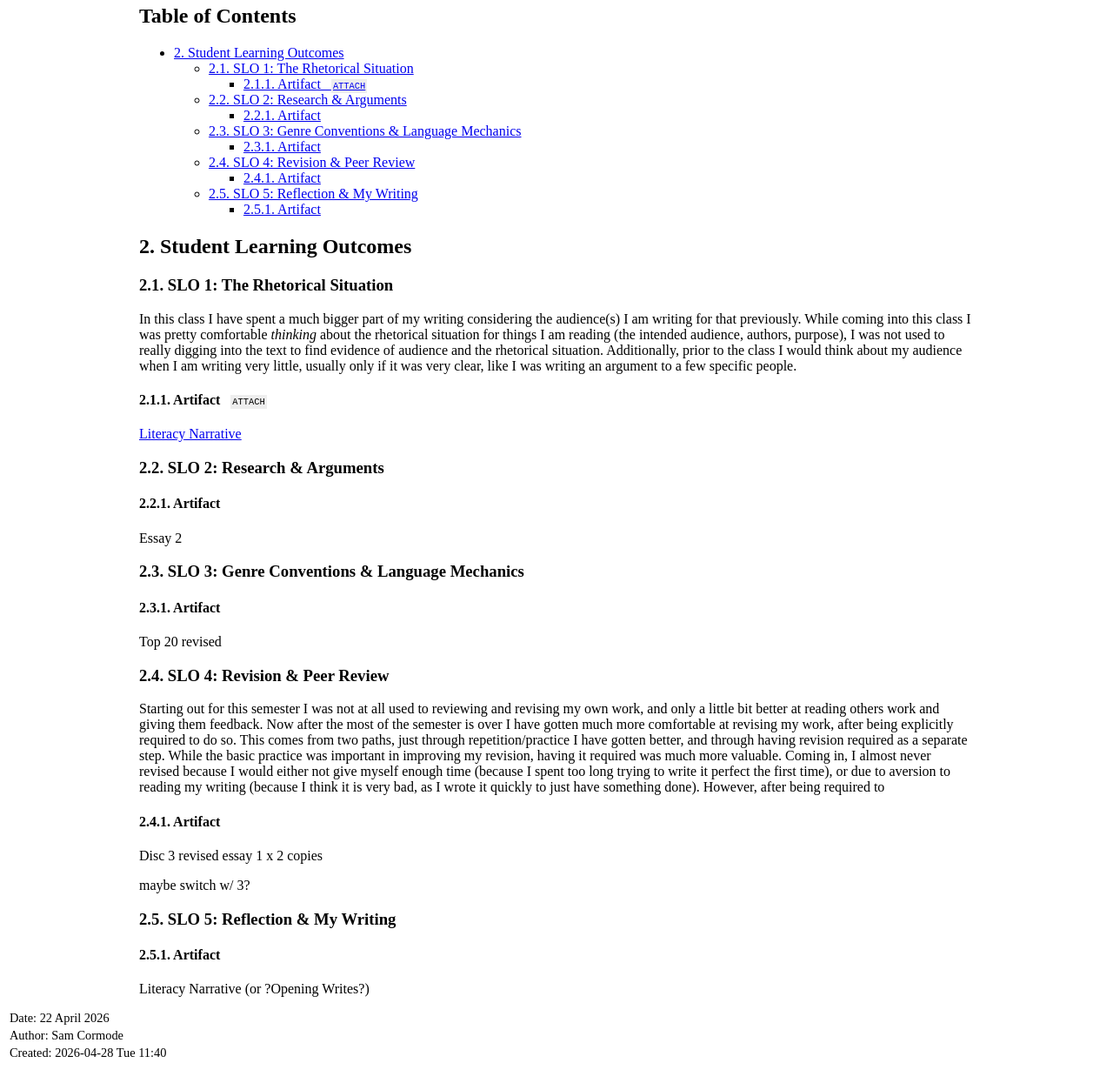
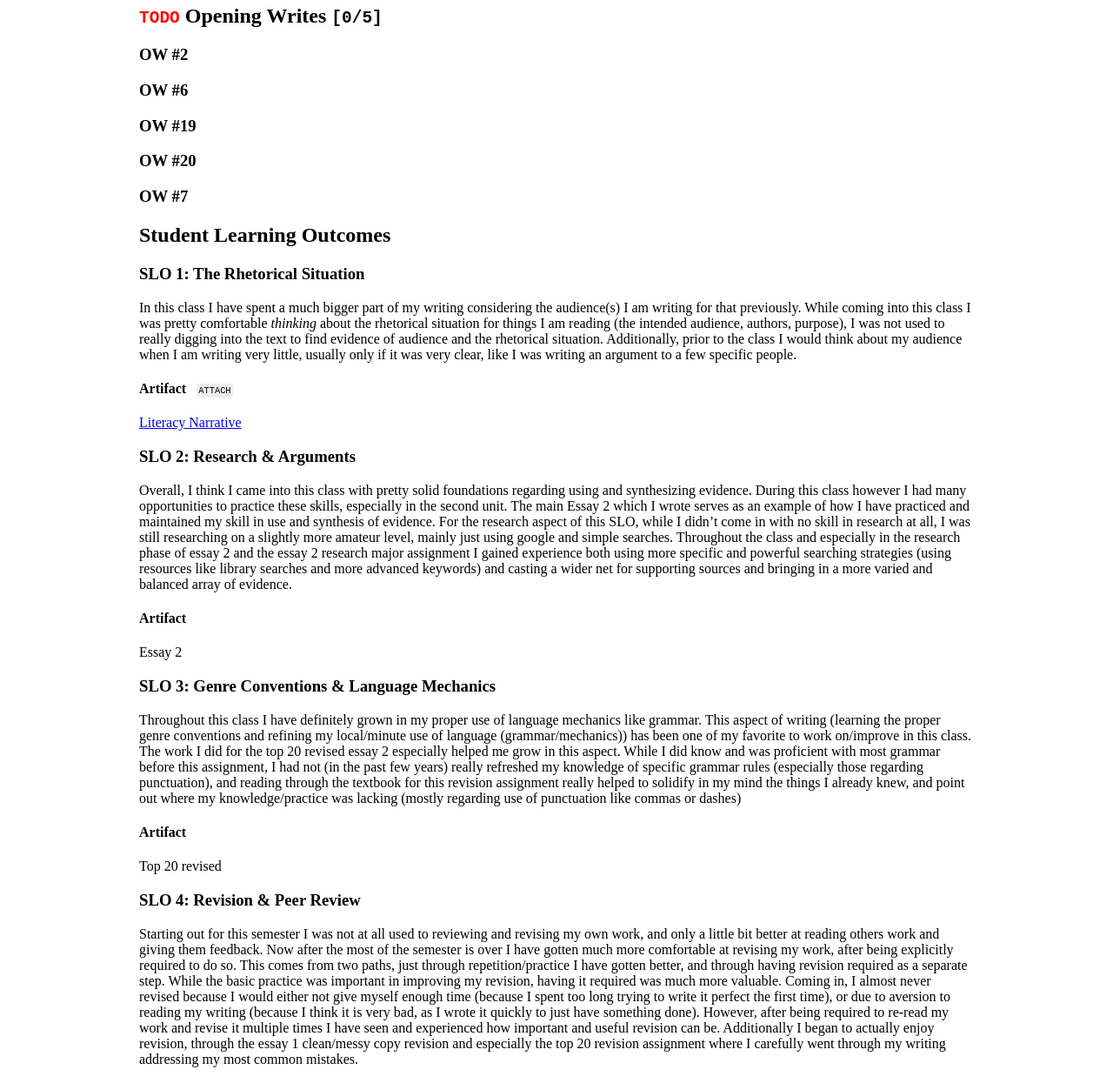
Before and after one commit to samc-arizona/samc-arizona.github.io, a plain HTML site: page engl109H-portfolio/disc-7.html in a window 1280 px wide. Shown: the part 73-1318 px from the top of the page at 87% size. Drawn offline with Linux system fonts and the light colour scheme.

Commit message:
update disc-7 to basically full

```diff
--- a/engl109H-portfolio/disc-7.html
+++ b/engl109H-portfolio/disc-7.html
@@ -3,7 +3,7 @@
 "http://www.w3.org/TR/xhtml1/DTD/xhtml1-strict.dtd">
 <html xmlns="http://www.w3.org/1999/xhtml" lang="en" xml:lang="en">
 <head>
-<!-- 2026-04-28 Tue 11:40 -->
+<!-- 2026-05-03 Sun 19:07 -->
 <meta http-equiv="Content-Type" content="text/html;charset=utf-8" />
 <meta name="viewport" content="width=device-width, initial-scale=1" />
 <title>5 SLOs and Artifacts Map</title>
@@ -197,120 +197,109 @@
 </head>
 <body>
 <div id="content" class="content">
-<h1 class="title">Portfolio</h1>
-<div id="table-of-contents" role="doc-toc">
-<h2>Table of Contents</h2>
-<div id="text-table-of-contents" role="doc-toc">
-<ul>
-<li><a href="#orgaa1e7f0">2. Student Learning Outcomes</a>
-<ul>
-<li><a href="#org826966b">2.1. SLO 1: The Rhetorical Situation</a>
-<ul>
-<li><a href="#orga02a58c">2.1.1. Artifact&nbsp;&nbsp;&nbsp<span class="tag"><span class="ATTACH">ATTACH</span></span></a></li>
-</ul>
-</li>
-<li><a href="#org15d5d18">2.2. SLO 2: Research &amp; Arguments</a>
-<ul>
-<li><a href="#orgd3f801a">2.2.1. Artifact</a></li>
-</ul>
-</li>
-<li><a href="#org16c728e">2.3. SLO 3: Genre Conventions &amp; Language Mechanics</a>
-<ul>
-<li><a href="#org26a6ab0">2.3.1. Artifact</a></li>
-</ul>
-</li>
-<li><a href="#orgb2f8543">2.4. SLO 4: Revision &amp; Peer Review</a>
-<ul>
-<li><a href="#orgc081ede">2.4.1. Artifact</a></li>
-</ul>
-</li>
-<li><a href="#org79e90da">2.5. SLO 5: Reflection &amp; My Writing</a>
-<ul>
-<li><a href="#orgf94646e">2.5.1. Artifact</a></li>
-</ul>
-</li>
-</ul>
-</li>
-</ul>
+<h1 class="title">5 SLOs and Artifacts Map</h1>
+<div id="outline-container-org4c2edb6" class="outline-2">
+<h2 id="org4c2edb6"><span class="todo TODO">TODO</span> Opening Writes <code>[0/5]</code></h2>
+<div class="outline-text-2" id="text-org4c2edb6">
+</div>
+<div id="outline-container-org9fb9cf5" class="outline-3">
+<h3 id="org9fb9cf5">OW #2</h3>
+</div>
+<div id="outline-container-orgb6ff3a2" class="outline-3">
+<h3 id="orgb6ff3a2">OW #6</h3>
+</div>
+<div id="outline-container-org5569854" class="outline-3">
+<h3 id="org5569854">OW #19</h3>
+</div>
+<div id="outline-container-org755828f" class="outline-3">
+<h3 id="org755828f">OW #20</h3>
+</div>
+<div id="outline-container-org56fd799" class="outline-3">
+<h3 id="org56fd799">OW #7</h3>
 </div>
 </div>
-<div id="outline-container-orgaa1e7f0" class="outline-2">
-<h2 id="orgaa1e7f0"><span class="section-number-2">2.</span> Student Learning Outcomes</h2>
-<div class="outline-text-2" id="text-2">
+<div id="outline-container-org7a06d6b" class="outline-2">
+<h2 id="org7a06d6b">Student Learning Outcomes</h2>
+<div class="outline-text-2" id="text-org7a06d6b">
 </div>
-<div id="outline-container-org826966b" class="outline-3">
-<h3 id="org826966b"><span class="section-number-3">2.1.</span> SLO 1: The Rhetorical Situation</h3>
-<div class="outline-text-3" id="text-2-1">
+<div id="outline-container-org50af432" class="outline-3">
+<h3 id="org50af432">SLO 1: The Rhetorical Situation</h3>
+<div class="outline-text-3" id="text-org50af432">
 <p>
 In this class I have spent a much bigger part of my writing considering the audience(s) I am writing for that previously. While coming into this class I was pretty comfortable <i>thinking</i> about the rhetorical situation for things I am reading (the intended audience, authors, purpose), I was not used to really digging into the text to find evidence of audience and the rhetorical situation. Additionally, prior to the class I would think about my audience when I am writing very little, usually only if it was very clear, like I was writing an argument to a few specific people.
 </p>
 </div>
-<div id="outline-container-orga02a58c" class="outline-4">
-<h4 id="orga02a58c"><span class="section-number-4">2.1.1.</span> Artifact&nbsp;&nbsp;&nbsp<span class="tag"><span class="ATTACH">ATTACH</span></span></h4>
-<div class="outline-text-4" id="text-2-1-1">
+<div id="outline-container-org0638acf" class="outline-4">
+<h4 id="org0638acf">Artifact&nbsp;&nbsp;&nbsp<span class="tag"><span class="ATTACH">ATTACH</span></span></h4>
+<div class="outline-text-4" id="text-org0638acf">
 <p>
 <a href="file:///home/sam/org/.attach/26/5459a3-b2b2-4b63-96d9-1610a08c9811/clean-draft.pdf">Literacy Narrative</a>
 </p>
 </div>
 </div>
 </div>
-<div id="outline-container-org15d5d18" class="outline-3">
-<h3 id="org15d5d18"><span class="section-number-3">2.2.</span> SLO 2: Research &amp; Arguments</h3>
-<div class="outline-text-3" id="text-2-2">
+<div id="outline-container-org9238f5a" class="outline-3">
+<h3 id="org9238f5a">SLO 2: Research &amp; Arguments</h3>
+<div class="outline-text-3" id="text-org9238f5a">
+<p>
+Overall, I think I came into this class with pretty solid foundations regarding using and synthesizing evidence. During this class however I had many opportunities to practice these skills, especially in the second unit. The main Essay 2 which I wrote serves as an example of how I have practiced and maintained my skill in use and synthesis of evidence. For the research aspect of this SLO, while I didn&rsquo;t come in with no skill in research at all, I was still researching on a slightly more amateur level, mainly just using google and simple searches. Throughout the class and especially in the research phase of essay 2 and the essay 2 research major assignment I gained experience both using more specific and powerful searching strategies (using resources like library searches and more advanced keywords) and casting a wider net for supporting sources and bringing in a more varied and balanced array of evidence.
+</p>
 </div>
-<div id="outline-container-orgd3f801a" class="outline-4">
-<h4 id="orgd3f801a"><span class="section-number-4">2.2.1.</span> Artifact</h4>
-<div class="outline-text-4" id="text-2-2-1">
+<div id="outline-container-org3f6d880" class="outline-4">
+<h4 id="org3f6d880">Artifact</h4>
+<div class="outline-text-4" id="text-org3f6d880">
 <p>
 Essay 2
 </p>
 </div>
 </div>
 </div>
-<div id="outline-container-org16c728e" class="outline-3">
-<h3 id="org16c728e"><span class="section-number-3">2.3.</span> SLO 3: Genre Conventions &amp; Language Mechanics</h3>
-<div class="outline-text-3" id="text-2-3">
+<div id="outline-container-org2652596" class="outline-3">
+<h3 id="org2652596">SLO 3: Genre Conventions &amp; Language Mechanics</h3>
+<div class="outline-text-3" id="text-org2652596">
+<p>
+Throughout this class I have definitely grown in my proper use of language mechanics like grammar. This aspect of writing (learning the proper genre conventions and refining my local/minute use of language (grammar/mechanics)) has been one of my favorite to work on/improve in this class. The work I did for the top 20 revised essay 2 especially helped me grow in this aspect. While I did know and was proficient with most grammar before this assignment, I had not (in the past few years) really refreshed my knowledge of specific grammar rules (especially those regarding punctuation), and reading through the textbook for this revision assignment really helped to solidify in my mind the things I already knew, and point out where my knowledge/practice was lacking (mostly regarding use of punctuation like commas or dashes)
+</p>
 </div>
-<div id="outline-container-org26a6ab0" class="outline-4">
-<h4 id="org26a6ab0"><span class="section-number-4">2.3.1.</span> Artifact</h4>
-<div class="outline-text-4" id="text-2-3-1">
+<div id="outline-container-orgcc95081" class="outline-4">
+<h4 id="orgcc95081">Artifact</h4>
+<div class="outline-text-4" id="text-orgcc95081">
 <p>
 Top 20 revised
 </p>
 </div>
 </div>
 </div>
-<div id="outline-container-orgb2f8543" class="outline-3">
-<h3 id="orgb2f8543"><span class="section-number-3">2.4.</span> SLO 4: Revision &amp; Peer Review</h3>
-<div class="outline-text-3" id="text-2-4">
+<div id="outline-container-org8c80e21" class="outline-3">
+<h3 id="org8c80e21">SLO 4: Revision &amp; Peer Review</h3>
+<div class="outline-text-3" id="text-org8c80e21">
 <p>
-Starting out for this semester I was not at all used to reviewing and revising my own work, and only a little bit better at reading others work and giving them feedback.
-Now after the most of the semester is over I have gotten much more comfortable at revising my work, after being explicitly required to do so.
-This comes from two paths, just through repetition/practice I have gotten better, and through having revision required as a separate step. While the basic practice was important in improving my revision, having it required was much more valuable. Coming in, I almost never revised because I would either not give myself enough time (because I spent too long trying to write it perfect the first time), or due to aversion to reading my writing (because I think it is very bad, as I wrote it quickly to just have something done). However, after being required to
+Starting out for this semester I was not at all used to reviewing and revising my own work, and only a little bit better at reading others work and giving them feedback. Now after the most of the semester is over I have gotten much more comfortable at revising my work, after being explicitly required to do so.
+This comes from two paths, just through repetition/practice I have gotten better, and through having revision required as a separate step. While the basic practice was important in improving my revision, having it required was much more valuable. Coming in, I almost never revised because I would either not give myself enough time (because I spent too long trying to write it perfect the first time), or due to aversion to reading my writing (because I think it is very bad, as I wrote it quickly to just have something done). However, after being required to re-read my work and revise it multiple times I have seen and experienced how important and useful revision can be. Additionally I began to actually enjoy revision, through the essay 1 clean/messy copy revision and especially the top 20 revision assignment where I carefully went through my writing addressing my most common mistakes.
 </p>
 </div>
-<div id="outline-container-orgc081ede" class="outline-4">
-<h4 id="orgc081ede"><span class="section-number-4">2.4.1.</span> Artifact</h4>
-<div class="outline-text-4" id="text-2-4-1">
+<div id="outline-container-orga7d0af5" class="outline-4">
+<h4 id="orga7d0af5">Artifact</h4>
+<div class="outline-text-4" id="text-orga7d0af5">
 <p>
 Disc 3 revised essay 1 x 2 copies
-</p>
-
-<p>
-maybe switch w/ 3?
 </p>
 </div>
 </div>
 </div>
-<div id="outline-container-org79e90da" class="outline-3">
-<h3 id="org79e90da"><span class="section-number-3">2.5.</span> SLO 5: Reflection &amp; My Writing</h3>
-<div class="outline-text-3" id="text-2-5">
+<div id="outline-container-org1652a92" class="outline-3">
+<h3 id="org1652a92">SLO 5: Reflection &amp; My Writing</h3>
+<div class="outline-text-3" id="text-org1652a92">
+<p>
+This learning objective is one of the ones I think I may have progressed the
+most in, while at the same time being the one I put the least work into. This is most likely because at the beginning of the semester (and before this class in general), my writing journey and connection to language was not something I had considered/thought/written about at all. Through this class (and especially through the literacy narrative &amp; some of the opening writes) I really began to think about my current and past relationship/experiences with language and writing, and how that affected both how I write and some of the reasons why I might write (outside of specific class assignments).
+</p>
 </div>
-<div id="outline-container-orgf94646e" class="outline-4">
-<h4 id="orgf94646e"><span class="section-number-4">2.5.1.</span> Artifact</h4>
-<div class="outline-text-4" id="text-2-5-1">
+<div id="outline-container-orgf743569" class="outline-4">
+<h4 id="orgf743569">Artifact</h4>
+<div class="outline-text-4" id="text-orgf743569">
 <p>
-Literacy Narrative (or ?Opening Writes?)
+Opening Write 1 (Reflecting on writing process)
 </p>
 </div>
 </div>
@@ -320,7 +309,7 @@ Literacy Narrative (or ?Opening Writes?)
 <div id="postamble" class="status">
 <p class="date">Date: 22 April 2026</p>
 <p class="author">Author: Sam Cormode</p>
-<p class="date">Created: 2026-04-28 Tue 11:40</p>
+<p class="date">Created: 2026-05-03 Sun 19:07</p>
 </div>
 </body>
 </html>
```
